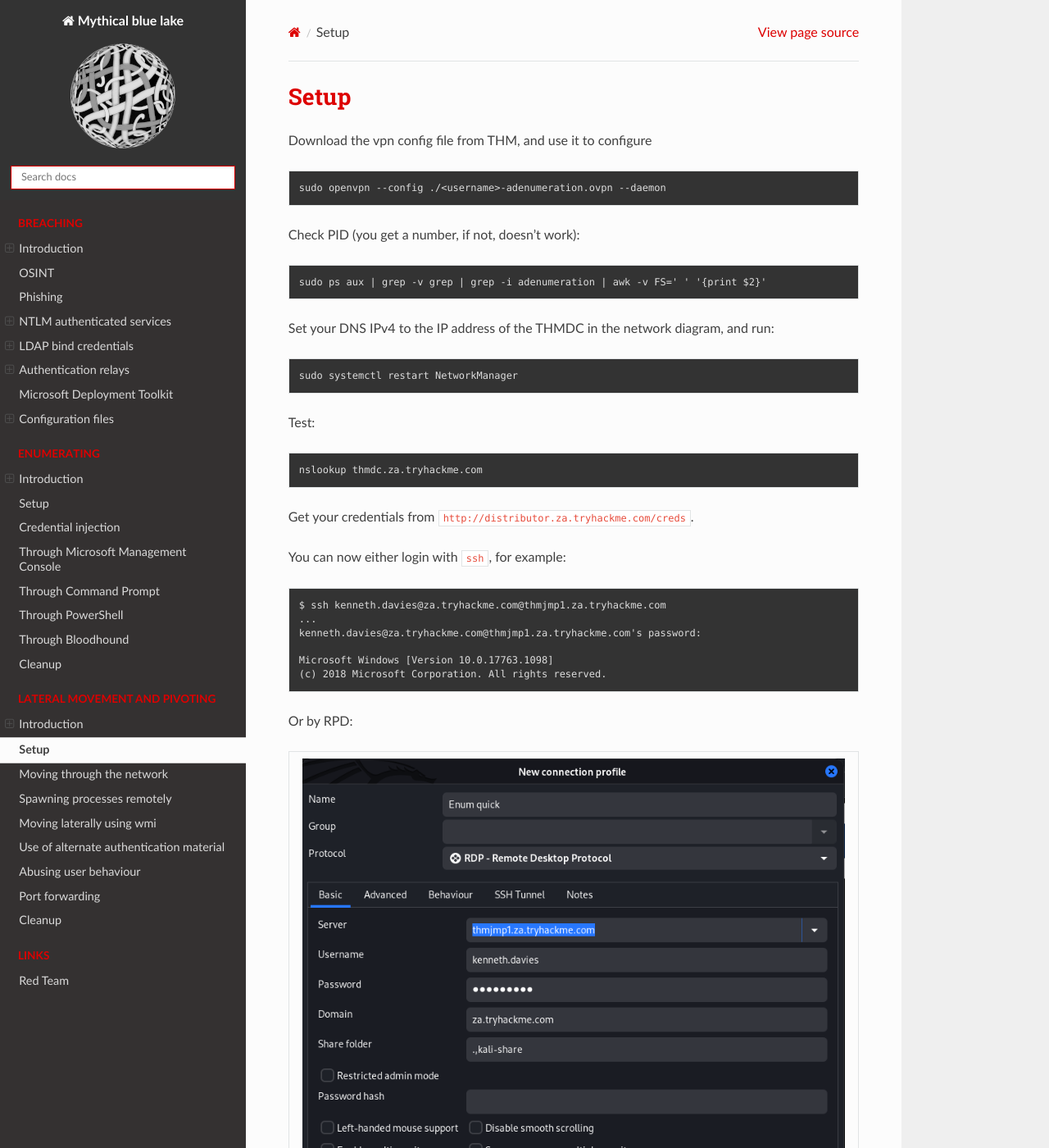
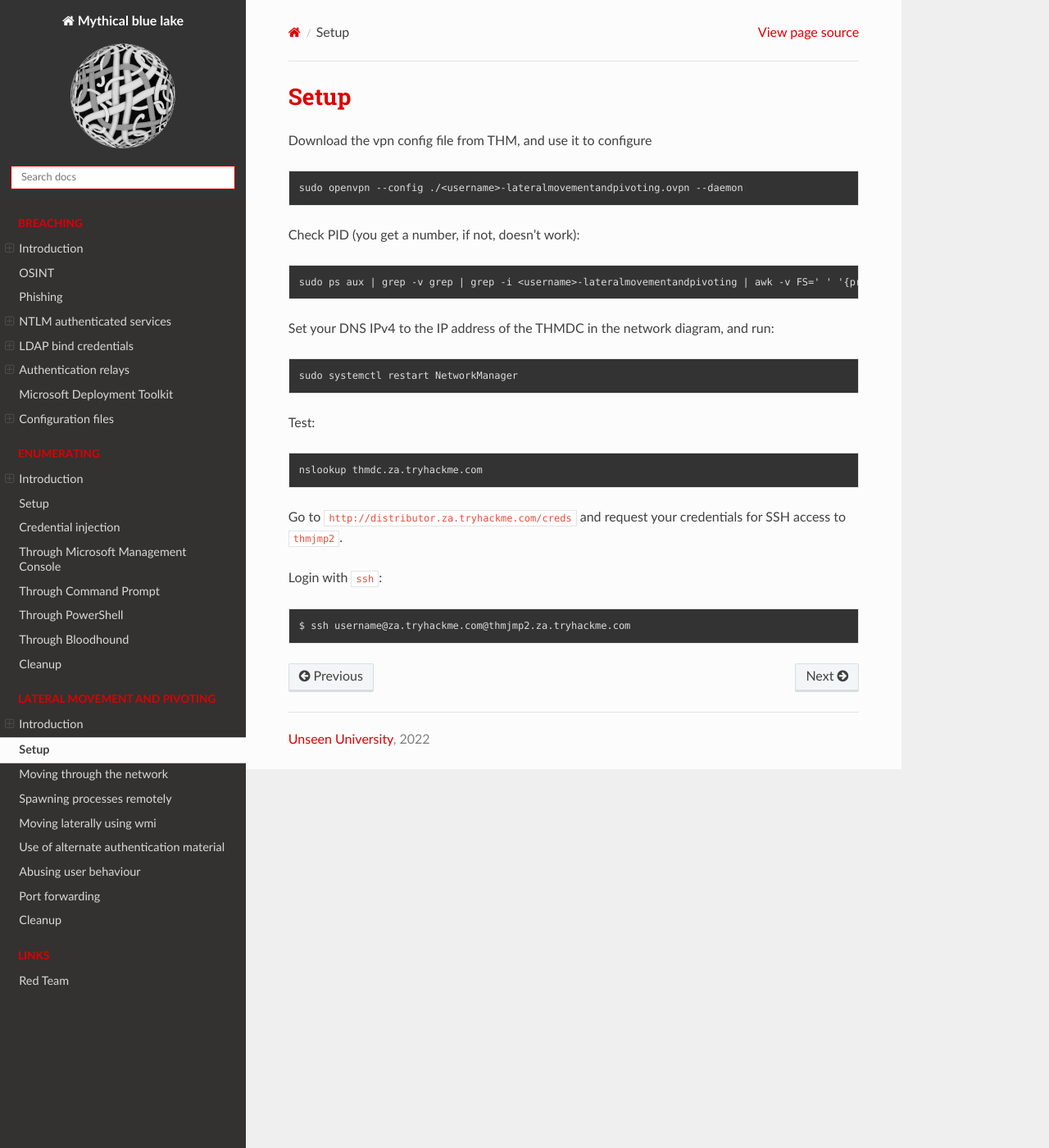
Before and after one commit to tymyrddin/red-ad, a Sphinx documentation site: the page built from source/docs/pivot/setup.md, in a window 1280 px wide and 1400 px high. Shown: the whole window at 82% size. Built offline with Sphinx 7.4.7 and the Read the Docs theme 2.0.0, drawn with Linux system fonts in a browser that asks for light colours; some of the changed text lies outside the part shown.

```diff
--- a/source/docs/pivot/setup.md
+++ b/source/docs/pivot/setup.md
@@ -2,11 +2,11 @@
 
 Download the vpn config file from THM, and use it to configure
 
-    sudo openvpn --config ./<username>-adenumeration.ovpn --daemon
+    sudo openvpn --config ./<username>-lateralmovementandpivoting.ovpn --daemon
 
 Check PID (you get a number, if not, doesn't work):
 
-    sudo ps aux | grep -v grep | grep -i adenumeration | awk -v FS=' ' '{print $2}'
+    sudo ps aux | grep -v grep | grep -i <username>-lateralmovementandpivoting | awk -v FS=' ' '{print $2}'
 
 Set your DNS IPv4 to the IP address of the THMDC in the network diagram, and run:
 
@@ -16,19 +16,8 @@ Test:
 
     nslookup thmdc.za.tryhackme.com
 
-Get your credentials from `http://distributor.za.tryhackme.com/creds`.
+Go to `http://distributor.za.tryhackme.com/creds` and request your credentials for SSH access to `thmjmp2`.
 
-You can now either login with `ssh`, for example:
+Login with `ssh`:
 
-    $ ssh kenneth.davies@za.tryhackme.com@thmjmp1.za.tryhackme.com
-    ...
-    kenneth.davies@za.tryhackme.com@thmjmp1.za.tryhackme.com's password:
-
-    Microsoft Windows [Version 10.0.17763.1098]
-    (c) 2018 Microsoft Corporation. All rights reserved.
-
-Or by RPD:
-
-| ![RDP access](../../_static/images/rdp-access.png) |
-|:--:|
-| The kali-share drive mounts the current working directory as a network drive <br>in the RDP session, for uploading and downloading files. |
+    $ ssh username@za.tryhackme.com@thmjmp2.za.tryhackme.com
```
Also changed, not shown: source/docs/enum/cleanup.md (+2 -2 lines), source/docs/enum/setup.md (+1 -1 lines), source/docs/pivot/cleanup.md (+1 -9 lines), source/docs/pivot/moving.md (+6 -0 lines).
